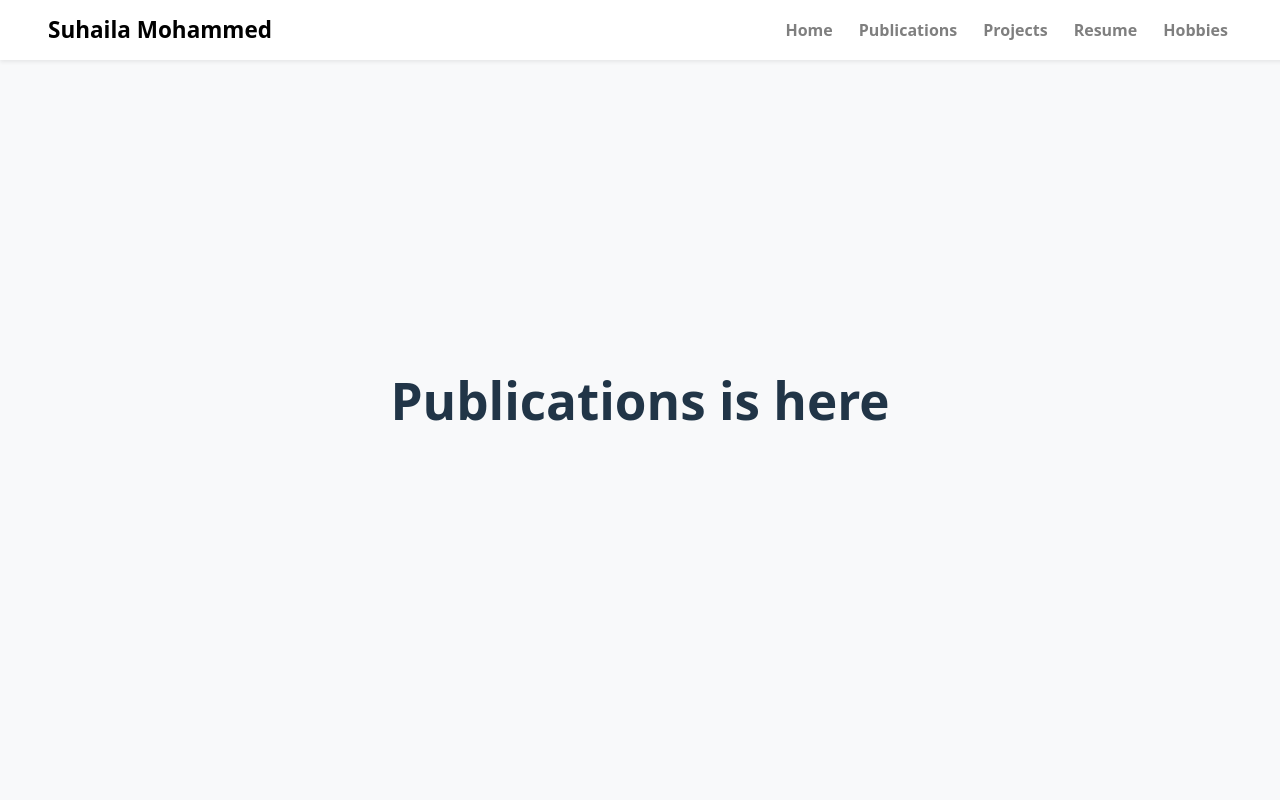
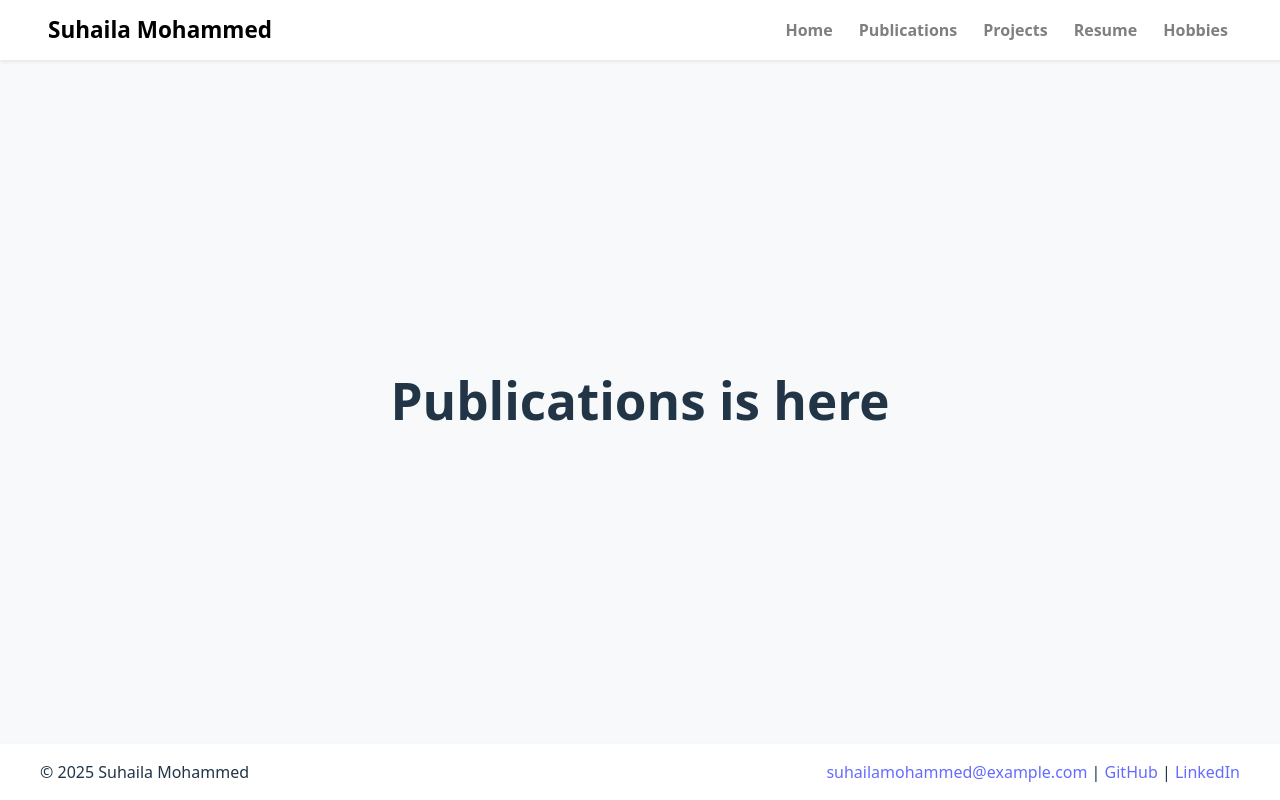
Before and after one commit to suhailamohammed/suhailamohammed.github.io, a React (Vite) app: page /Research in a window 1280 px wide. Built offline with nearby package versions, Linux system fonts and the light colour scheme.

Commit message:
footer implemented

```diff
--- a/src/App.tsx
+++ b/src/App.tsx
@@ -3,6 +3,7 @@ import { BrowserRouter, Routes, Route } from 'react-router-dom';
 import Header from './components/header/header';
 import Home from './pages/home/home';
 import Research from './pages/publications/publications';
+import Footer from './components/footer/footer';
 
 
 function App() {
@@ -14,6 +15,7 @@ function App() {
         <Route path="/Research" element={<Research />} />
         {/* Add more routes here */}
       </Routes>
+      <Footer />
     </BrowserRouter>
   );
 }
--- a/src/components/footer/footer.tsx
+++ b/src/components/footer/footer.tsx
@@ -0,0 +1,21 @@
+import React from "react";
+import './style.css';
+
+class Footer extends React.Component {
+    render() {
+        return (
+            <div className="footerContainer">
+                <div className="footerContent">
+                    <p>&copy; {new Date().getFullYear()} Suhaila Mohammed</p>
+                    <p>
+                        <a href="mailto:suhailamohammed@example.com">suhailamohammed@example.com</a> |
+                        <a href="https://github.com/suhailamohammed" target="_blank" rel="noopener noreferrer"> GitHub</a> |
+                        <a href="https://www.linkedin.com/in/suhailamohammed" target="_blank" rel="noopener noreferrer"> LinkedIn</a>
+                    </p>
+                </div>
+            </div>
+        );
+    }
+}
+
+export default Footer;
--- /dev/null
+++ b/src/components/footer/style.css
@@ -0,0 +1,22 @@
+.footerContainer{
+    position: fixed;
+    left: 0;
+    bottom: 0;
+    right: 0;
+    width: 100%;
+    background-color: white;
+    box-shadow: 0 -0.125rem 0.25rem rgba(0,0,0,.01)!important;
+    /* padding: 0px 10px; */
+}
+
+.footerContent {
+    display: flex;
+    /* padding: 3px 10px; */
+    justify-content: space-between;
+    margin: 0px 10px;
+    align-items: center;
+    /* padding-left: 12px; */
+    max-width: 1200px;
+    margin: 0 auto;
+
+}
```
